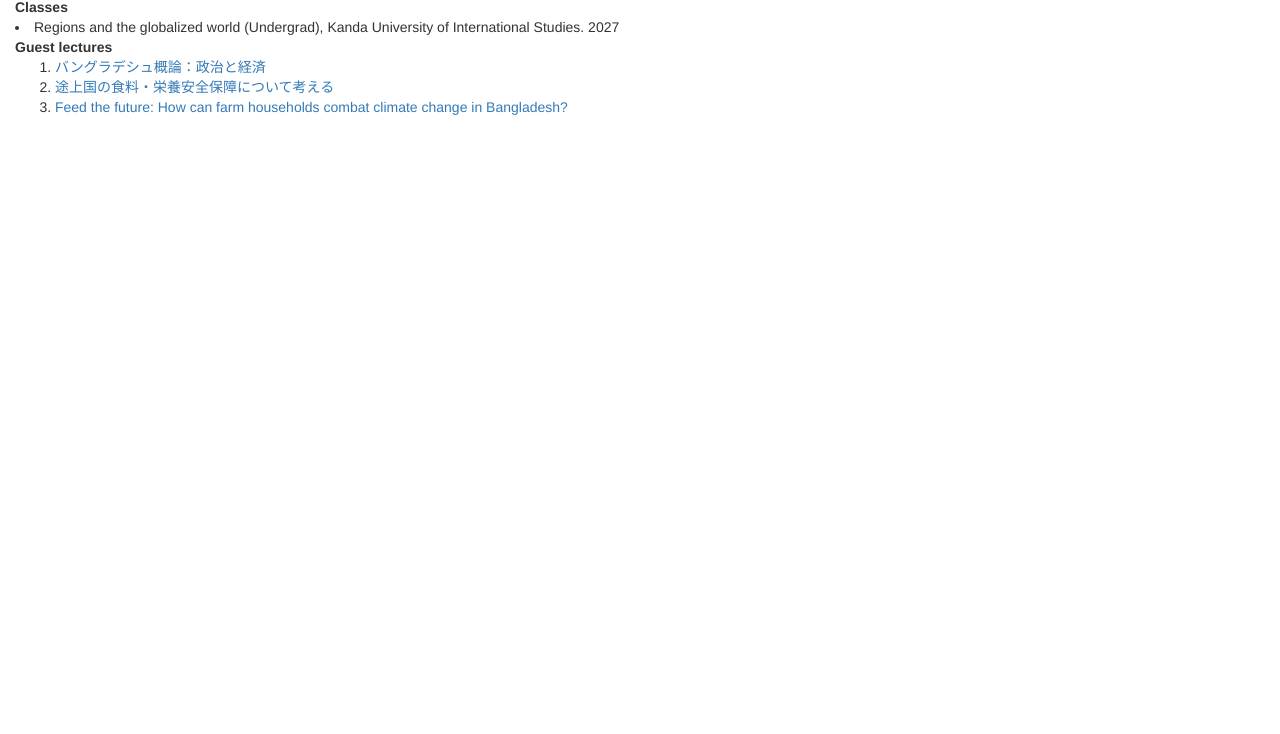
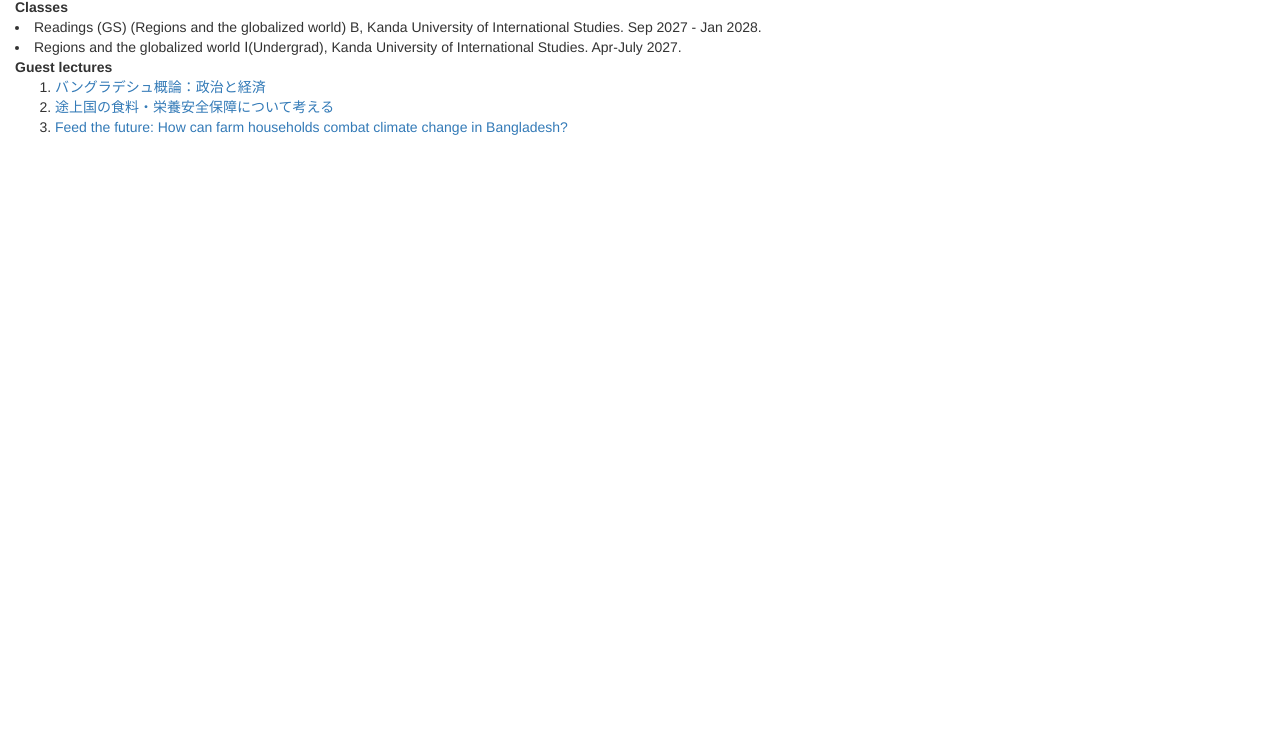
Before and after one commit to MasanoriMatsuura/masanorimatsuura.github.io, a plain HTML site: page teaching.html in a window 1280 px wide. Shown: the part 137-871 px from the top of the page. Drawn offline with nearby package versions, Linux system fonts and the light colour scheme.

Commit message:
Update teaching information and class details

```diff
--- a/teaching.html
+++ b/teaching.html
@@ -48,7 +48,8 @@
 <div class="col-md-8" style="height: 100vh;">
 <h2 id="Others">Teaching</h2>
 <strong>Classes</strong><br/>
-<li>Regions and the globalized world (Undergrad), Kanda University of International Studies. 2027</li>
+<li>Readings (GS) (Regions and the globalized world) B, Kanda University of International Studies. Sep 2027 - Jan 2028.</li>
+<li>Regions and the globalized world Ⅰ(Undergrad), Kanda University of International Studies. Apr-July 2027.</li>
 <strong>Guest lectures</strong><br/>
 <ol>
 <li><a href="https://researchmap.jp/mmatsuecon/presentations/54043612/attachment_file.pdf">バングラデシュ概論：政治と経済</a></li>
```
